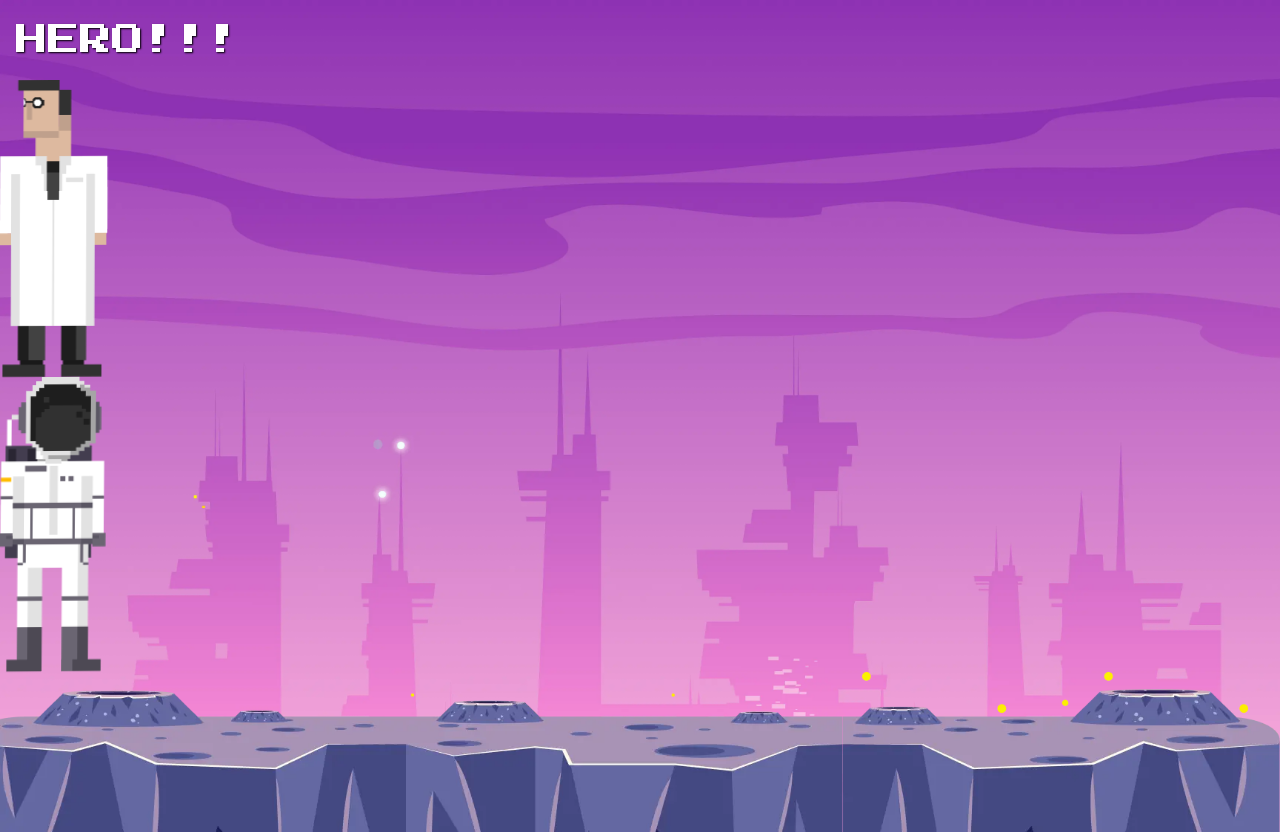
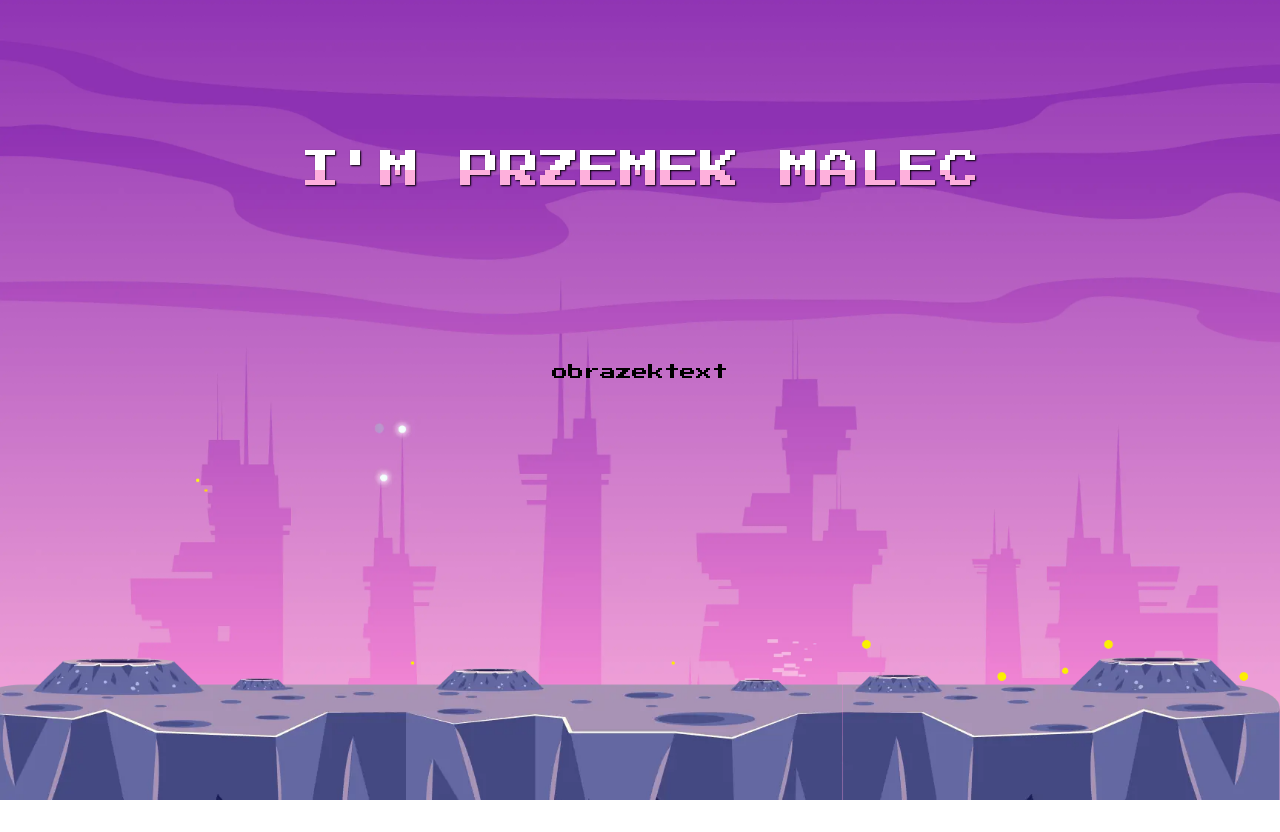
Before and after one commit to Rozycos/retro-game, a Next.js app: page /about-me/hero in a window 1280 px wide. After the commit the page ends 800 px from the top, so only its background shows below. Built offline with nearby package versions, Linux system fonts and the light colour scheme.

Commit message:
creating hero page, not finnished yet

```diff
--- a/app/about-me/hero/page.jsx
+++ b/app/about-me/hero/page.jsx
@@ -5,12 +5,24 @@ export default function Hero() {
     return (
         <div className={styles.container}>
             <header></header>
-            <main>
-                <h2>Hero!!!</h2>
-                <Character character="scientist"/>
-                <Character character="astronaut"/>
+            <main className="hero__main">
+                <section>
+                    <h1>
+                        <p className="dual-color-text hero__text hero__text--shadow">I'm Przemek Malec</p>
+                    </h1>
+                </section>
+                <section className="hero__section--information">
+                    <div className="hero__wrapper">
+                        <div className="hero_image">obrazek</div>
+                        <div className="hero__information">text</div>
+                    </div>
+                </section>
+                {/* <Character character="scientist"/>
+                <Character character="astronaut"/> */}
             </main>
             <footer className="footer"></footer>
         </div>
     );
 }
+
+//<h1></h1> zrobić jako heading h2 jako subheading
--- /dev/null
+++ b/styles/elements/_hero.scss
@@ -0,0 +1,53 @@
+.hero{
+    &__main {
+        display: flex;
+        justify-content:center;
+        align-items:center;
+        flex-direction: column;
+        //height: 420px;
+    }
+    &__text{
+        position: relative;
+        font-size: 2.5rem;
+        @include mobile{
+            font-size: 1rem;
+        }
+        &--shadow{
+
+            &::after{
+                content: "i'm przemek malec";
+                display: block;
+                position:absolute;
+                color: $color-black;
+                //padding: 1rem;
+                //text-shadow: none;
+                text-shadow: 1px 1px 2px $color-black;
+                top: 1rem;
+                //left: 1px;
+                z-index: -1;
+                @include mobile{
+                    font-size: 1rem;
+                    //padding: 8px;
+                    top: .5rem;
+                    //left: 1px;
+                }
+            }
+        }
+    }
+
+    &__wrapper{
+        display: flex;
+        flex-direction: row;
+        //height: 420px;
+
+    }
+
+    &__section--information{
+        display: flex;
+        flex-direction: column;
+        justify-content:center;
+        align-items:center;
+        height: 300px;
+
+    }
+}
--- a/styles/globals.scss
+++ b/styles/globals.scss
@@ -17,7 +17,7 @@
 @import "elements/home";
 @import "elements/socialButtons";
 @import "elements/followMe";
-//@import "elements/hero";
+@import "elements/hero";
 @import "elements/footer";
 // @import "elements/trendingSection";
 // @import "elements/blogSection";
```
